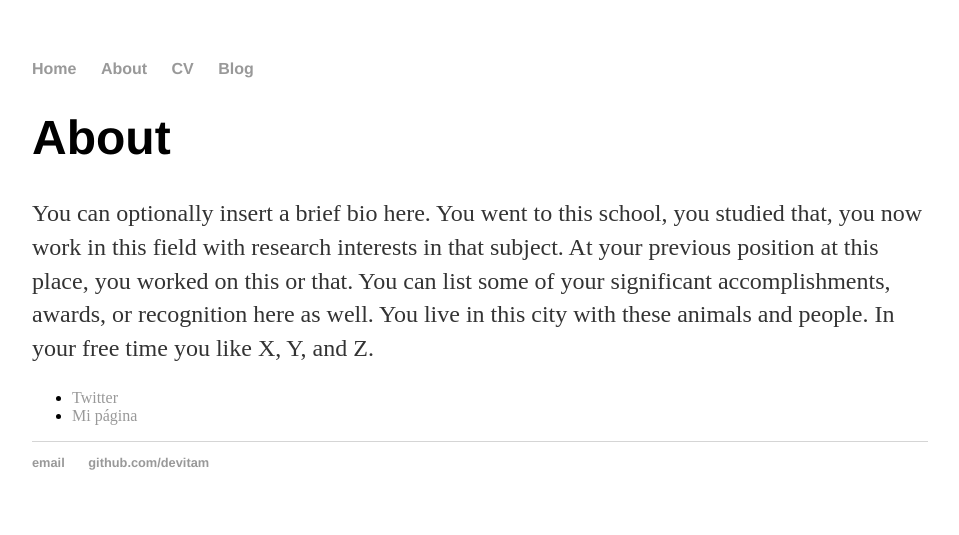
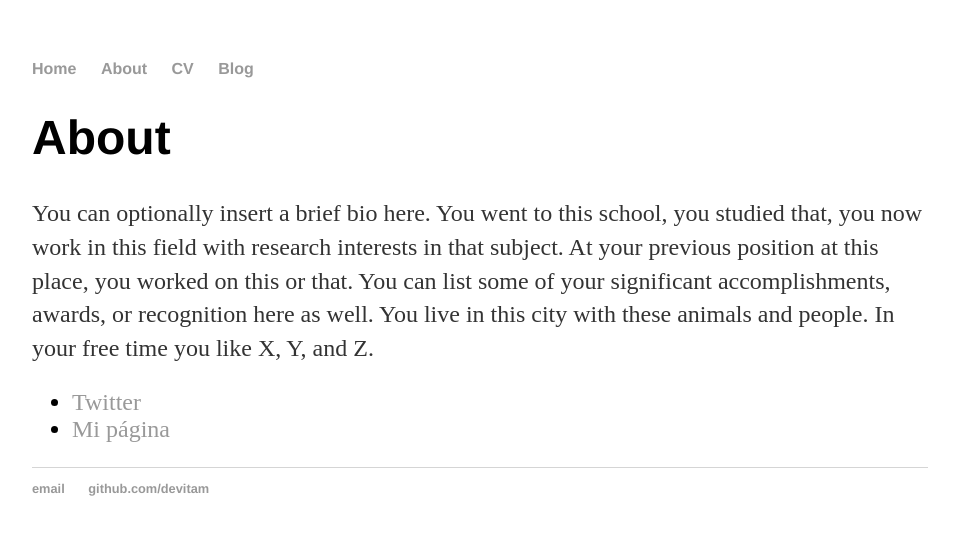
Before and after one commit to devitam/devitabasic.github.io, a Jekyll site: the page built from about/index.html, in a window 1280 px wide. Shown: the top 535 px of the page, without its empty margins (160-1119 px from the left). Built offline with Jekyll 4.4.1, drawn with Linux system fonts in a browser that asks for light colours.

Commit message:
Update main.css
Aumenté el tamaño de la letra de la clase contacts en el index de About. No era necesario crear la clase About para el div.

```diff
--- a/css/main.css
+++ b/css/main.css
@@ -41,3 +41,7 @@ ul.posts {
 ul.posts li {
     list-style: none;
 }
+
+ul.contacts {
+        font-size: 1.5em;
+}
```
